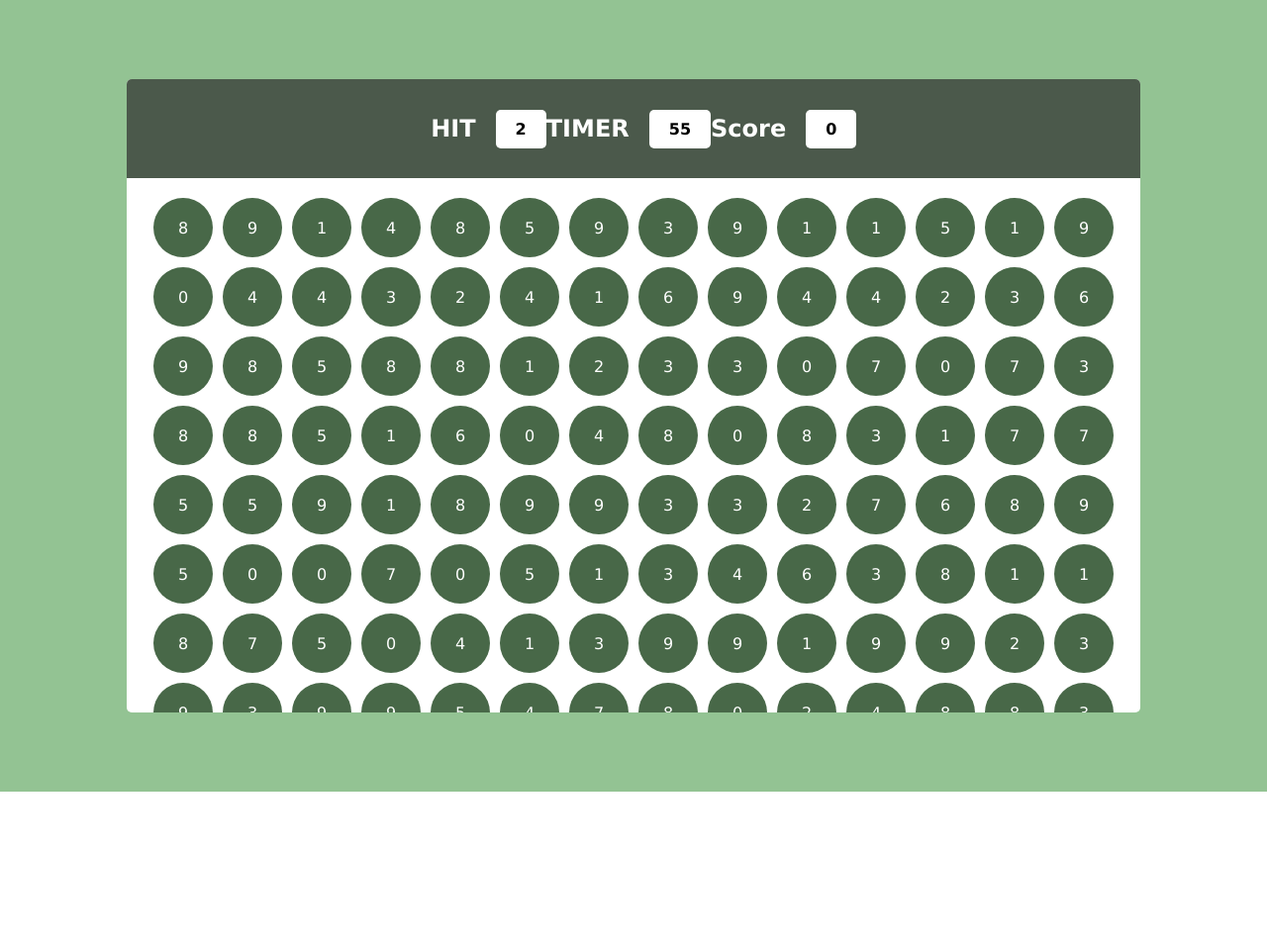
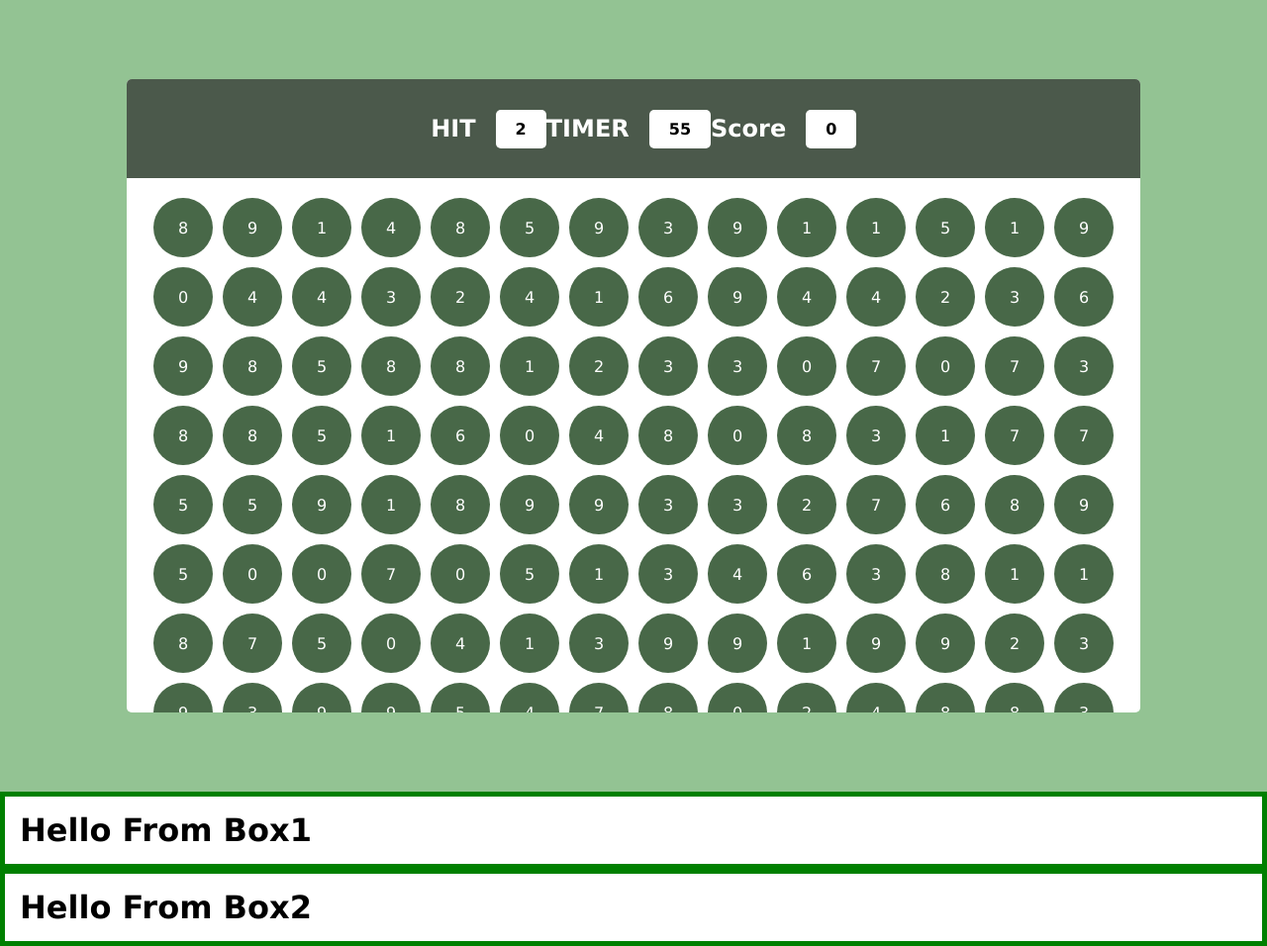
Before and after one commit to DASHISH498/Event-Bubbel, a plain HTML site: page index.html in a window 1280 px wide. Shown: the whole page at 99% size. Before the commit the page ends 800 px from the top, so only its background shows below. Drawn offline with Linux system fonts and the light colour scheme.

Commit message:
new change

```diff
--- a/index.html
+++ b/index.html
@@ -26,6 +26,12 @@
             <div id="pbottom"></div>
         </div>
     </div>
+    <div class="box1">
+        <h1>Hello From Box1</h1>
+      </div>
+      <div class="box2">
+        <h1>Hello From Box2</h1>
+      </div>
     <script src="script.js"></script>
 </body>
 </html>
--- a/style.css
+++ b/style.css
@@ -93,3 +93,15 @@ html,body {
 .bubble:hover {
     background-color: rgb(48, 74, 48);
 }
+
+.box1 {
+    border: 5px solid green;
+    padding: 15px;
+    box-sizing: border-box;
+  }
+
+  .box2 {
+    border: 5px solid green;
+    padding: 15px;
+    box-sizing: content-box;
+  }
```
